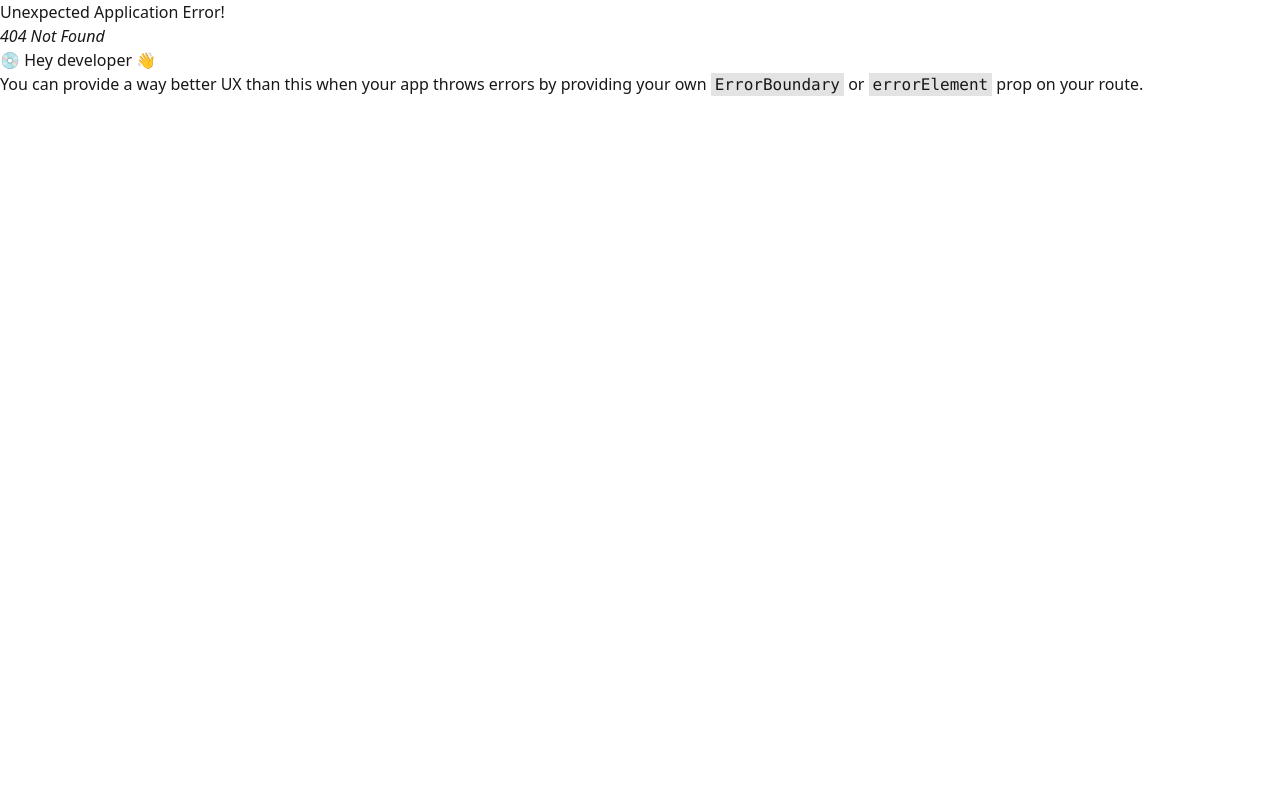
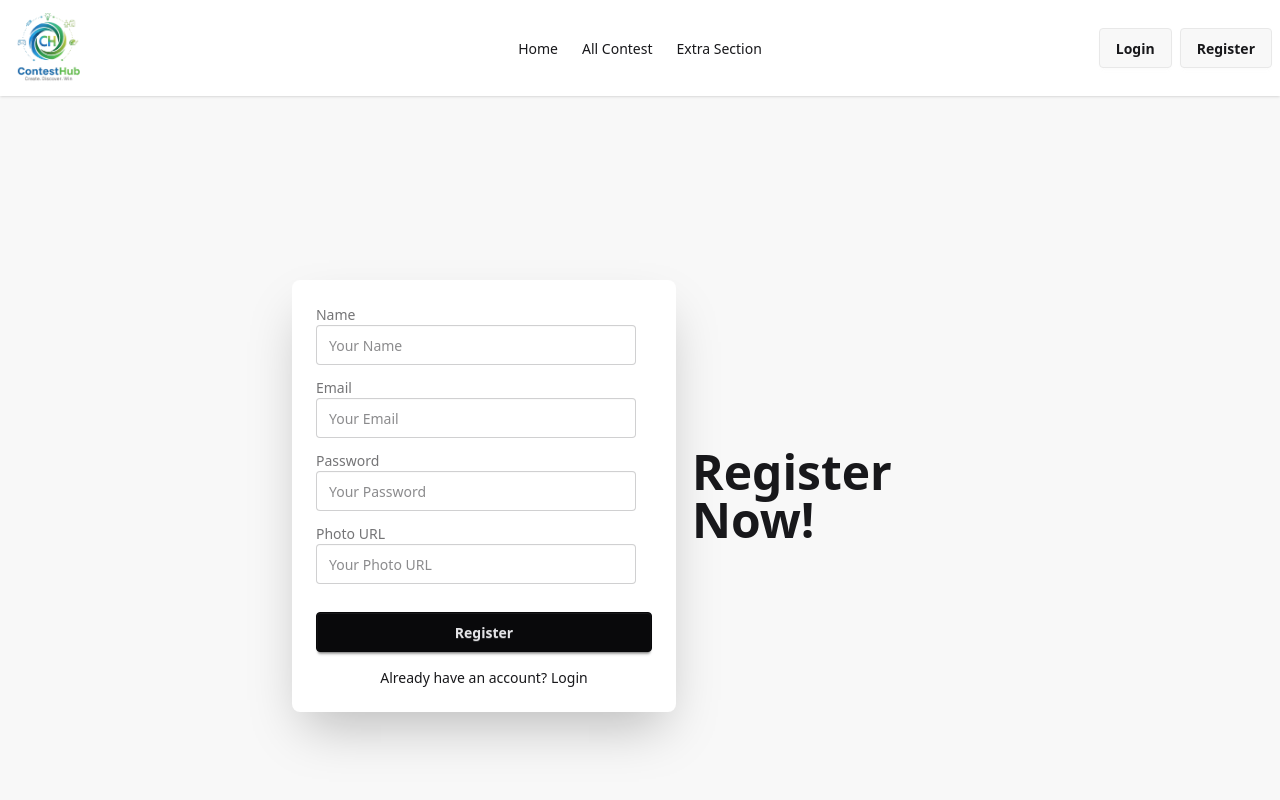
Before and after one commit to IftiGithub/contest-hub-client, a React (Vite) app: page /register in a window 1280 px wide. Before the commit this address had no page. Shown: the top 800 px of the page. Built offline with nearby package versions, Linux system fonts and the light colour scheme.

Commit message:
added login and signup page

```diff
--- a/package.json
+++ b/package.json
@@ -11,8 +11,10 @@
   },
   "dependencies": {
     "@tailwindcss/vite": "^4.1.17",
+    "firebase": "^12.6.0",
     "react": "^19.2.0",
     "react-dom": "^19.2.0",
+    "react-hook-form": "^7.68.0",
     "react-router": "^7.10.1",
     "tailwindcss": "^4.1.17"
   },
--- a/src/components/Navbar.jsx
+++ b/src/components/Navbar.jsx
@@ -39,8 +39,9 @@ const Navbar = () => {
                     <li><NavLink to={`extra`}>Extra Section</NavLink></li>
                 </ul>
             </div>
-            <div className="navbar-end">
-                <a className="btn">Button</a>
+            <div className="navbar-end gap-2">
+                <Link to={`/login`} className="btn">Login</Link>
+                <Link to={`/register`} className="btn">Register</Link>
             </div>
         </div>
     );
--- /dev/null
+++ b/src/pages/Login.jsx
@@ -0,0 +1,83 @@
+import React from "react";
+import { useForm } from "react-hook-form";
+
+const Login = () => {
+    const {
+        register,
+        handleSubmit,
+        formState: { errors }
+    } = useForm();
+
+    const onSubmit = (data) => {
+        console.log("Login Data:", data);
+        // TODO: Add Firebase or API login here
+    };
+
+    return (
+        <div className="hero bg-base-200 min-h-screen">
+            <div className="hero-content flex-col lg:flex-row-reverse">
+
+                <div className="text-center lg:text-left">
+                    <h1 className="text-5xl font-bold">Login now!</h1>
+                </div>
+
+                <div className="card bg-base-100 w-full max-w-sm shrink-0 shadow-2xl">
+                    <div className="card-body">
+
+                        <form onSubmit={handleSubmit(onSubmit)}>
+
+                            {/* Email */}
+                            <label className="label">Email</label>
+                            <input
+                                type="email"
+                                placeholder="Email"
+                                className="input input-bordered w-full"
+                                {...register("email", {
+                                    required: "Email is required",
+                                    pattern: {
+                                        value: /^[^\s@]+@[^\s@]+\.[^\s@]+$/,
+                                        message: "Enter a valid email"
+                                    }
+                                })}
+                            />
+                            {errors.email && (
+                                <p className="text-red-500 text-sm mt-1">
+                                    {errors.email.message}
+                                </p>
+                            )}
+
+                            {/* Password */}
+                            <label className="label mt-2">Password</label>
+                            <input
+                                type="password"
+                                placeholder="Password"
+                                className="input input-bordered w-full"
+                                {...register("password", {
+                                    required: "Password is required",
+                                    minLength: {
+                                        value: 6,
+                                        message: "Password must be at least 6 characters"
+                                    }
+                                })}
+                            />
+                            {errors.password && (
+                                <p className="text-red-500 text-sm mt-1">
+                                    {errors.password.message}
+                                </p>
+                            )}
+
+                            <button className="btn btn-neutral mt-4 w-full" type="submit">
+                                Login
+                            </button>
+
+                        </form>
+
+                    </div>
+                </div>
+
+            </div>
+        </div>
+    );
+};
+
+export default Login;
--- /dev/null
+++ b/src/pages/Registration.jsx
@@ -0,0 +1,105 @@
+import React from "react";
+import { useForm } from "react-hook-form";
+
+const Registration = () => {
+  const { register, handleSubmit, formState: { errors } } = useForm();
+
+  const onSubmit = (data) => {
+    console.log("User Data:", data);
+    // TODO: send `data` to your registration logic
+    // Example: createUser(data.email, data.password, data.name, data.photoURL)
+  };
+
+  return (
+    <div className="hero bg-base-200 min-h-screen">
+      <div className="hero-content flex-col lg:flex-row-reverse">
+
+        {/* LEFT TEXT */}
+        <div className="text-center lg:text-left">
+          <h1 className="text-5xl font-bold">Register Now!</h1>
+        </div>
+
+        {/* FORM CARD */}
+        <div className="card bg-base-100 w-full max-w-sm shadow-2xl">
+          <div className="card-body">
+
+            <form onSubmit={handleSubmit(onSubmit)} className="space-y-3">
+
+              {/* NAME */}
+              <div className="form-control">
+                <label className="label">Name</label>
+                <input
+                  type="text"
+                  placeholder="Your Name"
+                  className="input input-bordered"
+                  {...register("name", { required: "Name is required" })}
+                />
+                {errors.name && (
+                  <span className="text-red-500 text-sm">{errors.name.message}</span>
+                )}
+              </div>
+
+              {/* EMAIL */}
+              <div className="form-control">
+                <label className="label">Email</label>
+                <input
+                  type="email"
+                  placeholder="Your Email"
+                  className="input input-bordered"
+                  {...register("email", { required: "Email is required" })}
+                />
+                {errors.email && (
+                  <span className="text-red-500 text-sm">{errors.email.message}</span>
+                )}
+              </div>
+
+              {/* PASSWORD */}
+              <div className="form-control">
+                <label className="label">Password</label>
+                <input
+                  type="password"
+                  placeholder="Your Password"
+                  className="input input-bordered"
+                  {...register("password", {
+                    required: "Password is required",
+                    minLength: {
+                      value: 6,
+                      message: "Password must be at least 6 characters"
+                    }
+                  })}
+                />
+                {errors.password && (
+                  <span className="text-red-500 text-sm">{errors.password.message}</span>
+                )}
+              </div>
+
+              {/* PHOTO URL */}
+              <div className="form-control">
+                <label className="label">Photo URL</label>
+                <input
+                  type="text"
+                  placeholder="Your Photo URL"
+                  className="input input-bordered"
+                  {...register("photoURL", { required: "Photo URL is required" })}
+                />
+                {errors.photoURL && (
+                  <span className="text-red-500 text-sm">{errors.photoURL.message}</span>
+                )}
+              </div>
+
+              {/* SUBMIT BUTTON */}
+              <button className="btn btn-neutral w-full mt-4">Register</button>
+            </form>
+
+            <p className="text-center mt-2 text-sm">
+              Already have an account?
+              <a href="/login" className="link link-hover ml-1">Login</a>
+            </p>
+          </div>
+        </div>
+      </div>
+    </div>
+  );
+};
+
+export default Registration;
--- /dev/null
+++ b/src/providers/AuthContext.jsx
@@ -0,0 +1,5 @@
+import { createContext } from "react";
+
+const AuthContext = createContext(null);
+
+export default AuthContext;
--- /dev/null
+++ b/src/providers/AuthProvider.jsx
@@ -0,0 +1,11 @@
+import React from 'react';
+
+const AuthProvider = () => {
+    return (
+        <div>
+
+        </div>
+    );
+};
+
+export default AuthProvider;
--- a/src/routes/Router.jsx
+++ b/src/routes/Router.jsx
@@ -3,6 +3,8 @@ import Root from "../Root/Root";
 import Home from "../pages/Home";
 import AllContest from "../pages/AllContest";
 import ExtraSection from "../pages/ExtraSection";
+import Login from "../pages/Login";
+import Registration from "../pages/Registration";
 
 export const router = createBrowserRouter([
   {
@@ -23,6 +25,14 @@ export const router = createBrowserRouter([
           path:'extra',
           Component:ExtraSection,
 
+        },
+        {
+          path:'login',
+          Component:Login
+        },
+        {
+          path:'register',
+          Component:Registration
         }
     ]
   },
```
Also changed, not shown: 1 other file (tests, documents, lock files or other folders).
